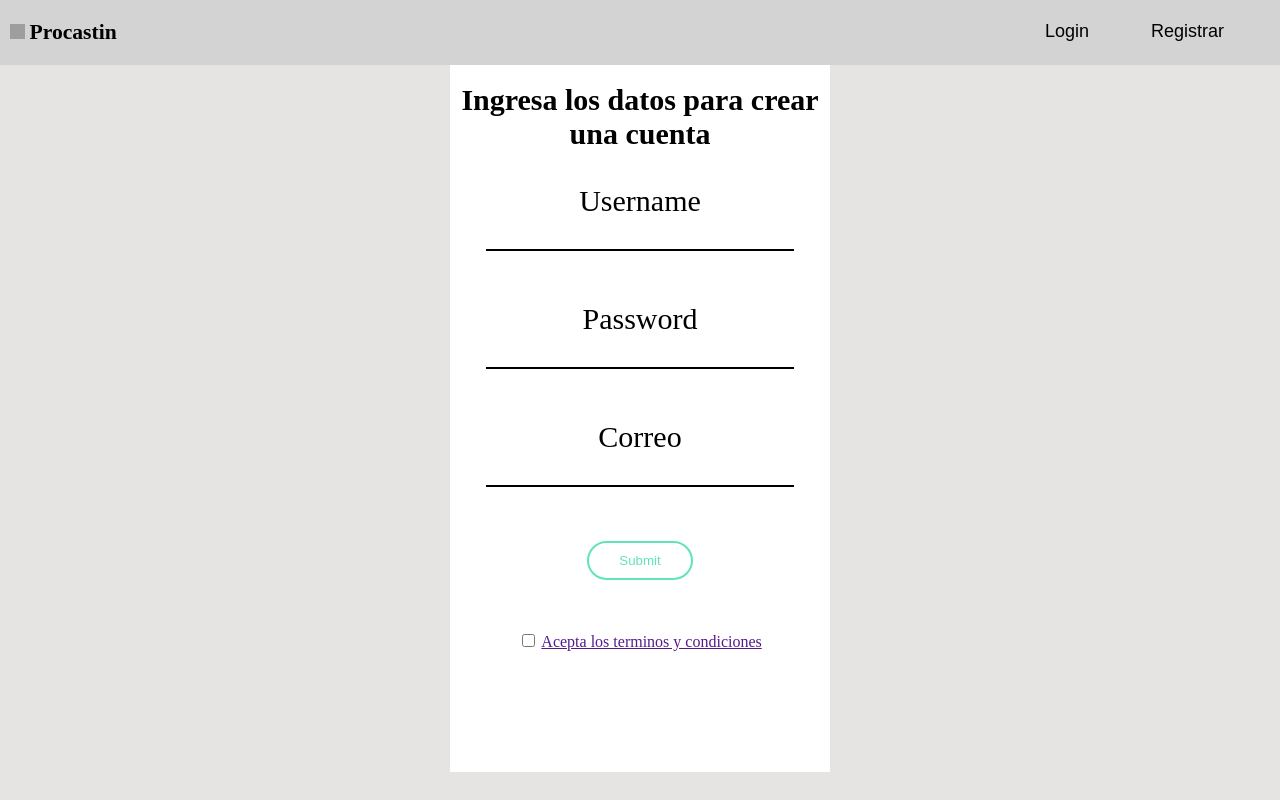
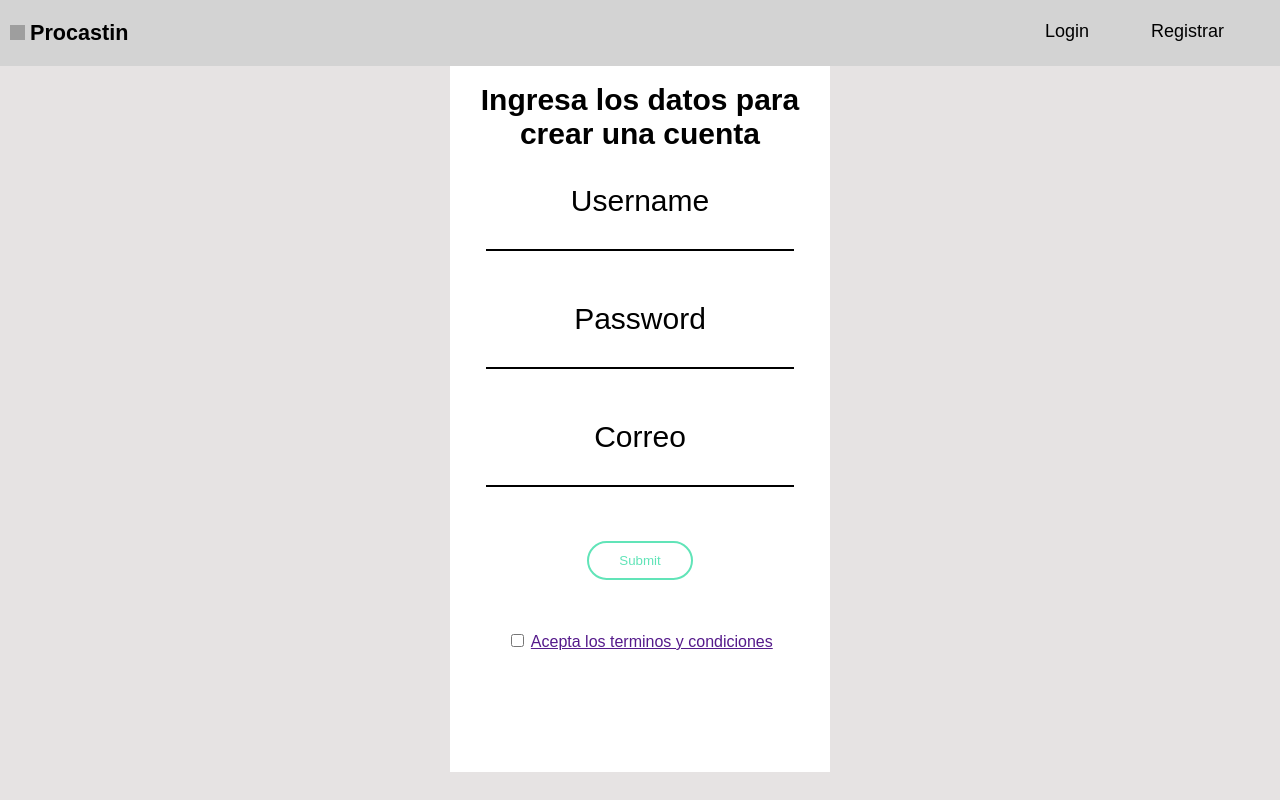
Before and after one commit to P-once/Procastin, a PHP site: page /registro.html in a window 1280 px wide. Run offline with PHP 8.4, Linux system fonts and the light colour scheme; grey boxes are pictures that could not be loaded.

Commit message:
Add files via upload

```diff
--- a/ProcastinVistas/css/bienvenido.css
+++ b/ProcastinVistas/css/bienvenido.css
@@ -1,3 +1,7 @@
+* {
+    font-family:"poppins",sans-serif;
+}
+
 body {
     background-color: rgb(230, 227, 227);
 }
--- a/ProcastinVistas/css/registro.css
+++ b/ProcastinVistas/css/registro.css
@@ -1,3 +1,7 @@
+* {
+    font-family:"poppins",sans-serif;
+}
+
 body {
     background-color: rgb(230, 227, 227);
 }
```
